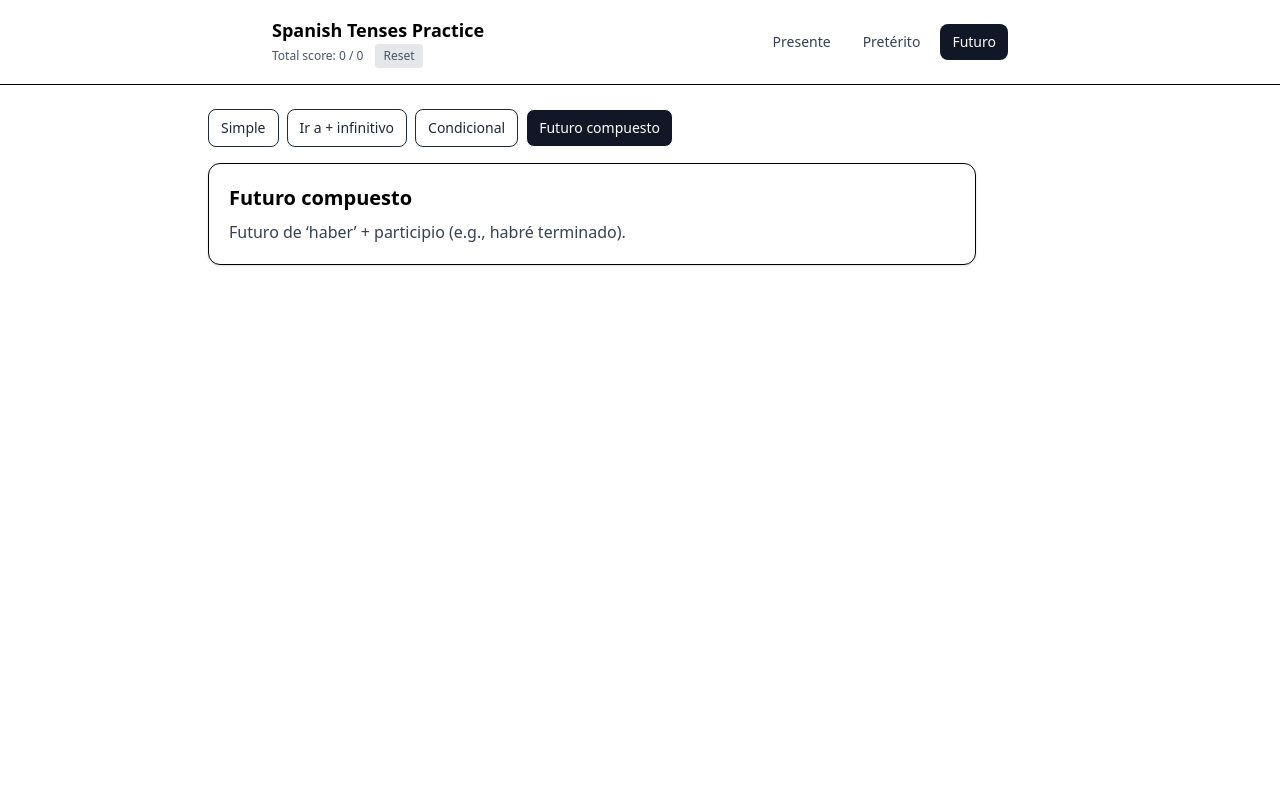
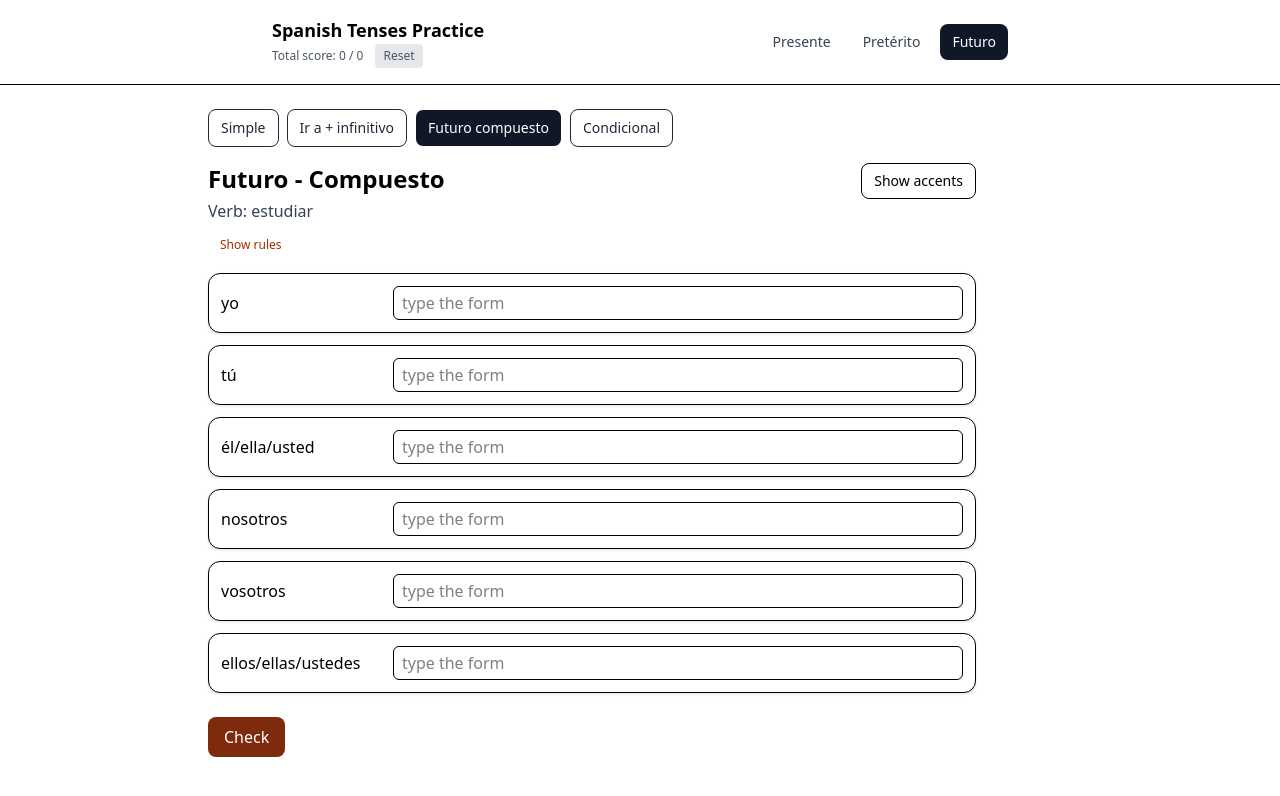
Before and after one commit to AniaNiedzialek/lingo-playground, a React (Vite) app in the folder spanish-tenses/: page /future in a window 1280 px wide. Both pictures are taken after a click on the button "Futuro compuesto". Shown: the top 796 px of the page. Built offline with nearby package versions, Linux system fonts and the light colour scheme.

Commit message:
adding futuro compuesto - working on confetti

```diff
--- a/spanish-tenses/src/pages/Future.jsx
+++ b/spanish-tenses/src/pages/Future.jsx
@@ -1,13 +1,14 @@
 // src/pages/Future.jsx
 import { useMemo, useRef, useState } from "react";
 import AccentPad from "../components/AccentPad";
+import confetti from "canvas-confetti";
 
 /* ---------- Tabs (categories) ---------- */
 const MODES = [
   { key: "simple", label: "Simple" },
   { key: "ir-a", label: "Ir a + infinitivo" },
+  { key: "compuesto", label: "Futuro compuesto" },
   { key: "condicional", label: "Condicional" },
-  { key: "compuesto", label: "Futuro compuesto" },
 ];
 
 /* ---------- Futuro simple data ---------- */
@@ -64,6 +65,25 @@ function conjugateIrA(verb) {
   return out;
 }
 
+/* ----- FUTURO COMPUESTO ------*/
+
+const FUTURO_COMPUESTO_VERBS = [
+  { infinitive: "estudiar", participle: "estudiado" },
+  { infinitive: "comer",    participle: "comido"    },
+  { infinitive: "vivir",    participle: "vivido"    },
+  { infinitive: "hacer",    participle: "hecho"     },
+  { infinitive: "decir",    participle: "dicho"     },
+  { infinitive: "poner",    participle: "puesto"    },
+];
+
+function conjugateFuturoCompuesto(verb) {
+  const haber = ["habré", "habrás", "habrá", "habremos", "habréis", "habrán"];
+  const keys  = ["yo", "tú", "él", "nos", "vos", "ellos"];
+  const out = {};
+  keys.forEach((k, i) => (out[k] = `${haber[i]} ${verb.participle}`));
+  return out;
+}
+
 /* ---------- Shared ---------- */
 const PERSONS = [
   { key: "yo", label: "yo" },
@@ -74,10 +94,16 @@ const PERSONS = [
   { key: "ellos", label: "ellos/ellas/ustedes" },
 ];
 
+function winConfetti() {
+  const base = {sprad: 70, startVelocity: 40, gravity: 0.9, origin: {y: 0.2}};
+  confetti({ ...base, particleCount: 80});
+  setTimeout(() => confetti({ ...base, particleCount: 120, scalar: 0.9}), 160);
+}
+
 const rndNext = (max, avoid) =>
   max <= 1 ? 0 : ((avoid + 1 + Math.floor(Math.random() * (max - 1))) % max);
 
-export default function Future({ onRoundScore }) {
+export  default function Future({ onRoundScore }) {
   const [mode, setMode] = useState("simple");
   const [filter, setFilter] = useState("all"); // simple-only: all | regular | irregular
   const [showRules, setShowRules] = useState(false)
@@ -106,6 +132,7 @@ export default function Future({ onRoundScore }) {
   }, [filter]);
 
   const irAPool = IR_A_VERBS;
+  const compuestoPool = FUTURO_COMPUESTO_VERBS;
 
   const item = useMemo(() => {
   if (mode === "simple") {
@@ -116,8 +143,13 @@ export default function Future({ onRoundScore }) {
     const v = irAPool[idx % irAPool.length];
     return v ? { verb: v.infinitive, forms: conjugateIrA(v) } : null;
   }
+  if (mode === "compuesto") {
+    const v = compuestoPool[idx % compuestoPool.length];
+    return v ? { verb: v.infinitive, forms: conjugateFuturoCompuesto(v) } : null;
+  }
   return null;
-  }, [mode, idx, simplePool, irAPool]);
+}, [mode, idx, simplePool, irAPool, compuestoPool]);
+
 
   /* ----- actions ----- */
   function setAnswer(k, v) {
@@ -134,13 +166,16 @@ export default function Future({ onRoundScore }) {
     setLastScore(`${correct}/${PERSONS.length}`);
     setChecked(true);
     onRoundScore?.(correct, PERSONS.length);
+    if (mode === PERSONS.length) winConfetti();
   }
 
   function next() {
     setAnswers({});
     setChecked(false);
     setLastScore(null);
-    const len = mode === "simple" ? simplePool.length : irAPool.length;
+    const len = mode === "simple" ? simplePool.length:
+      mode === "ir-a" ? irAPool.length:
+      mode === "compuesto" ? compuestoPool.length: 0;
     setIdx((i) => rndNext(len, i));
   }
 
@@ -298,13 +333,6 @@ export default function Future({ onRoundScore }) {
                   </div>
                 )}
               </div>
-                    {/* <p className="mt-1 text-xs text-gray-500">
-                      <strong>Rule:</strong><em>voy/vas/va/vamos/vais/van</em> + <code>a</code> + infinitive
-                      (e.g., <em>voy a estudiar</em>).
-                    </p>  */}
-
-
-
             </div>
 
             <button
@@ -336,18 +364,67 @@ export default function Future({ onRoundScore }) {
       )}
 
       {/* Placeholders for the other tabs */}
+      {mode === "compuesto" && (
+        <>
+        <div className="flex items-start justify-between gap-3">
+          <div>
+            <h2 className="text-2xl font-semibold">Futuro - Compuesto</h2>
+            {item && (
+              <p className="mt-1 text-gray-700">
+                Verb: <span className="font-medium">{item.verb}</span>
+              </p>
+            )}
+
+            <div className="mt-2">
+              <button
+                onClick={() => setShowRules((s) => !s)}
+                className="px-3 py-1 rounded bg-orane-100 text-orange-800 hover:bg-orange-300 text-xs">
+                  {showRules ? "Hide rules" : "Show rules"}
+                </button>
+                {showRules && (
+                  <div className="mt-2 p-3 rounded border bg-orange-50 text-xs leading-relaxed">
+                    <p><strong>Rules:</strong> <em>haber</em> (futuro)
+                    {" "}→ <code>habré, habrás, habrá, habremos, habréis, habrán</code>
+                    {" "}+ participio (<em>hecho, dicho, puesto, estudiado…</em>)
+                  </p>
+                  <p className="mt-1">Example: <em>Habré terminado</em>.</p>
+                  </div>
+                )}
+            </div>
+          </div>
+          <button
+            onClick={() => setShowAccents((s) => !s)}
+            className="h-9 px-3 rounded-lg border bg-white hover:bg-gray-100 text-sm whitespace-nowrap">
+              {showAccents ? "Hide accents" : "Show accents"}
+            </button>
+        </div>
+        {showAccents && <AccentPad onInsert={insertChar} />}
+
+        <DrillGrid
+          item={item}
+          answers={answers}
+          setAnswer={setAnswer}
+          checked={checked}
+          inputRefs={inputRefs}
+          setFocusedKey={setFocusedKey}
+        />
+
+        <FooterButtons
+          checked={checked}
+          check={check}
+          next={next}
+          lastScore={lastScore}
+        />
+        </>
+      )}
+
       {mode === "condicional" && (
         <ComingSoon
           title="Condicional simple"
           text="Infinitive + ía, ías, ía, íamos, íais, ían; irregular stems like tendr-, dir-, har-, querr-, podr-…"
         />
       )}
-      {mode === "compuesto" && (
-        <ComingSoon
-          title="Futuro compuesto"
-          text="Futuro de ‘haber’ + participio (e.g., habré terminado)."
-        />
-      )}
+
     </section>
   );
 }
```
Lines whose indentation alone changed are shown as unchanged.
